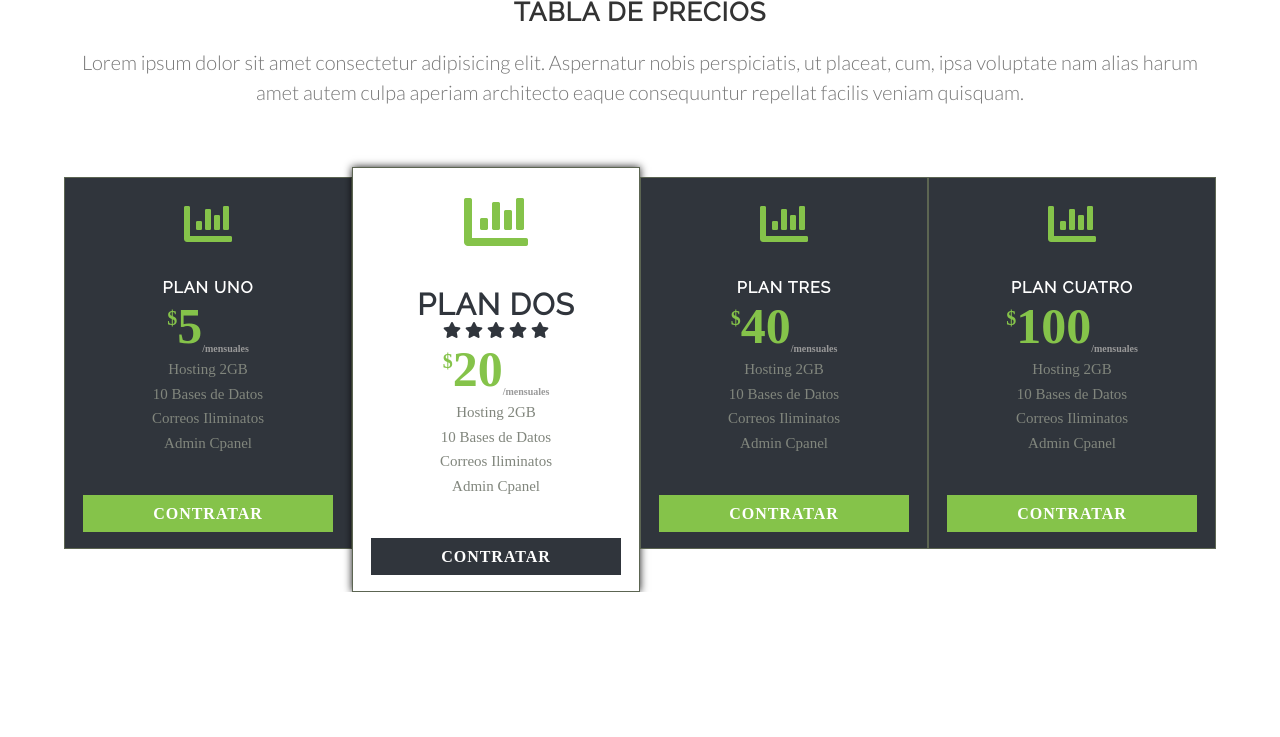
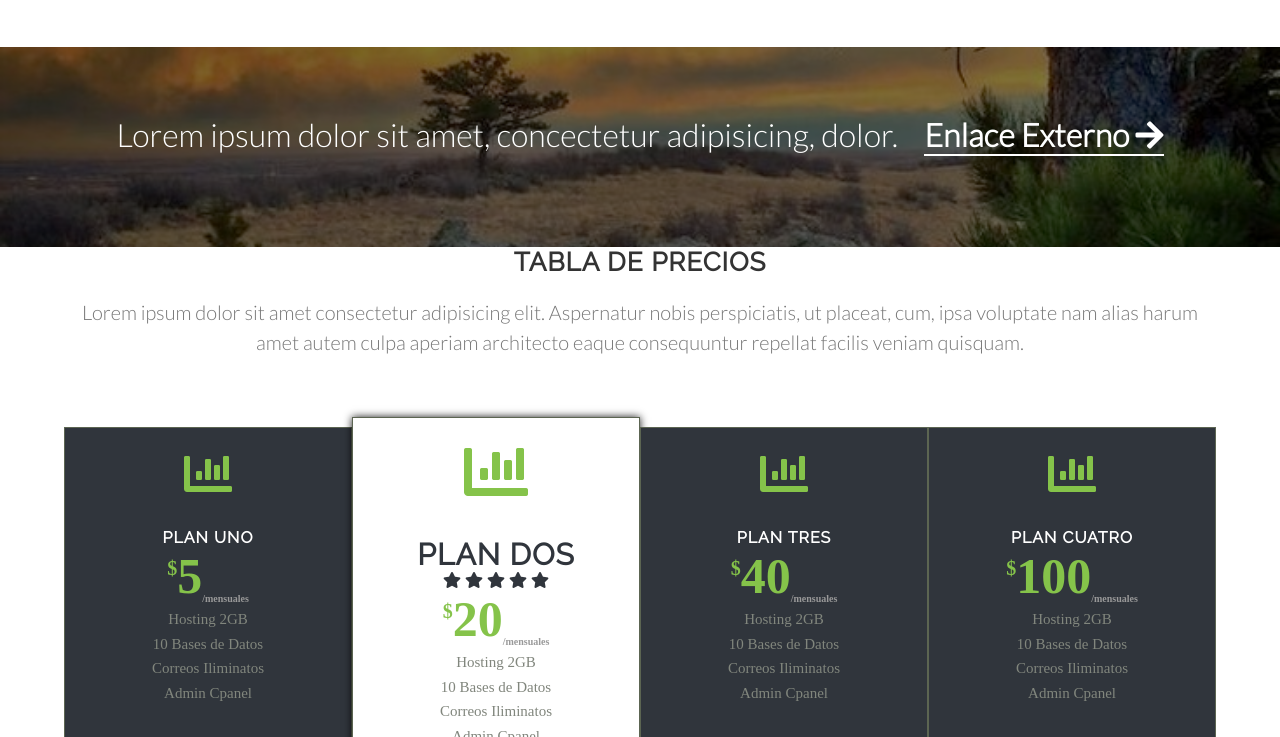
Before and after one commit to jorgeibarra87/CursoHtml5css, a plain HTML site: page particulas/index.html in a window 1280 px wide. Shown: the part 1959-2696 px from the top of the page. Before the commit the page ends 2551 px from the top, so only its background shows below. Drawn offline with nearby package versions, Linux system fonts and the light colour scheme.

Commit message:
Banner con fondo de imagen fija

```diff
--- a/particulas/css/redes.css
+++ b/particulas/css/redes.css
@@ -40,7 +40,7 @@
     background: #000;
     padding: 10px 40px;
 }
-#instagram a{
+#insta a{
     background: #c98c1a;
     padding: 10px 20px;
     color: #fff;
@@ -48,7 +48,7 @@
     width: 55px;
     transition: all .4s ease;
 }
-#instagram a:hover{
+#insta a:hover{
     background: #000;
-    padding: 10px 4 0px;
+    padding: 10px 40px;
 }
--- a/particulas/css/secciones.css
+++ b/particulas/css/secciones.css
@@ -1,6 +1,9 @@
 @font-face{
 	font-family:lato;
 	src:url(../fuentes/Lato-Light.ttf);
+}
+*{
+    box-sizing: border-box;
 }
 h1, h2, h4, h5, h6{
     text-transform: uppercase;
@@ -93,3 +96,28 @@ p{
 .columnasx3 h4{
     padding-bottom: 20px;
 }
+.banner-2{
+    margin-top: 50px;
+    background: url(../img/5.jpg);
+    float: left;
+    width: 100%;
+    height: 200px;
+    background-repeat: no-repeat;
+    background-size: cover;
+    background-attachment: fixed;
+    text-align: center;
+}
+.banner-2 h3{
+    background: rgba(0, 0, 0, .5);
+    color: #fff;
+    font-size: 32px;
+    height: 100%;
+    padding-top: 5%;
+}
+.banner-2 a{
+    text-decoration: none;
+    margin-left: 20px;
+    font-weight: bold;
+    color: #fff;
+    border-bottom: 2px solid #fff;
+}
--- a/particulas/index.html
+++ b/particulas/index.html
@@ -18,7 +18,7 @@
 		<div id="facebook"><a href="#" class="fab fa-facebook-f"></a></div>
 		<div id="youtube"><a href="#" class="fab fa-youtube"></a></div>
 		<div id="twitter"><a href="#" class="fab fa-twitter"></a></div>
-		<div id="instagram"><a href="#" class="fab fa-instagram"></a></div>
+		<div id="insta"><a href="#" class="fab fa-instagram"></a></div>
 	</div>
 
 	<header>
@@ -138,6 +138,9 @@
 						</div>
 			</section>
 	</section>
+	<section class="banner-2">
+		<h3>Lorem ipsum dolor sit amet, concectetur adipisicing, dolor. <a href="">Enlace Externo <i class="fa fa-arrow-right" aria-hidden="true"></i></a> </h3>
+	</section>
 	<section class="wap">
 		<!-- Seccion Bienvenidos -->
 		<section class="bienvenidos">
```
Also changed, not shown: particulas/img/5.jpg (added).
